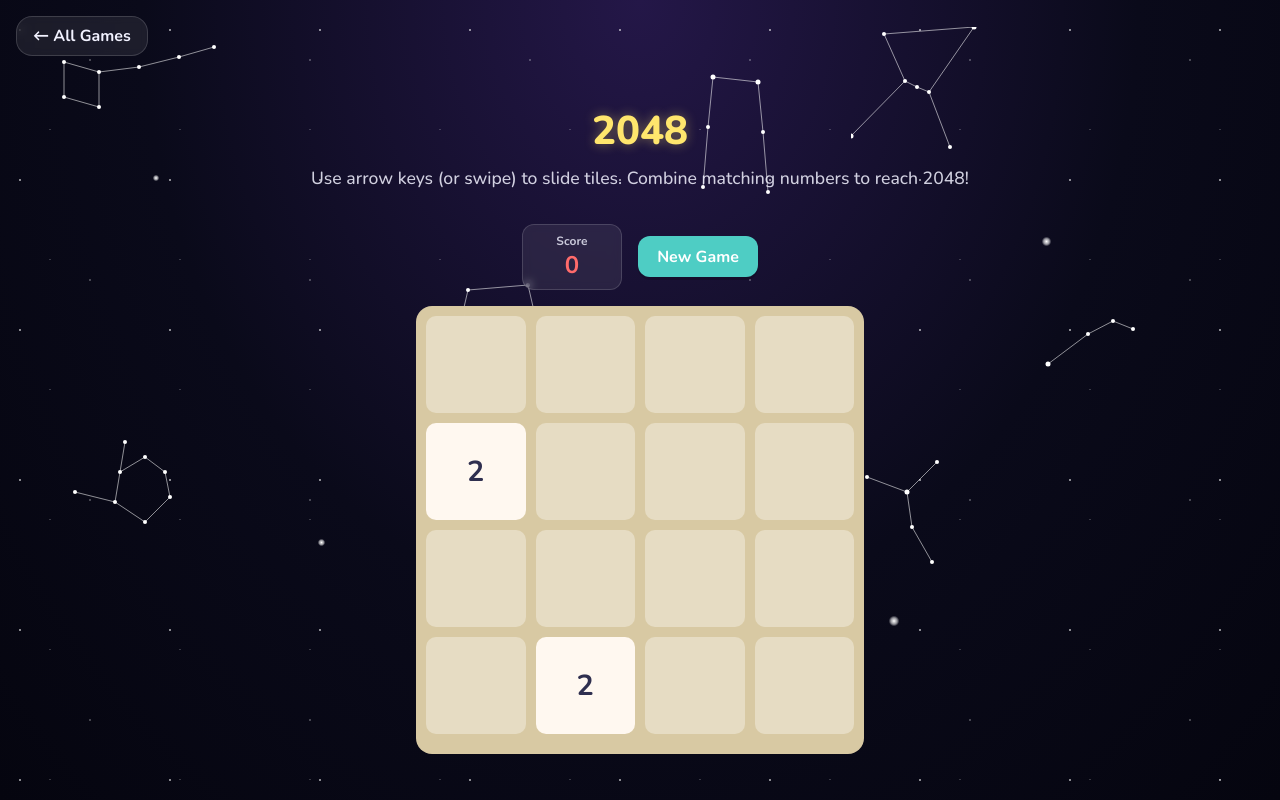
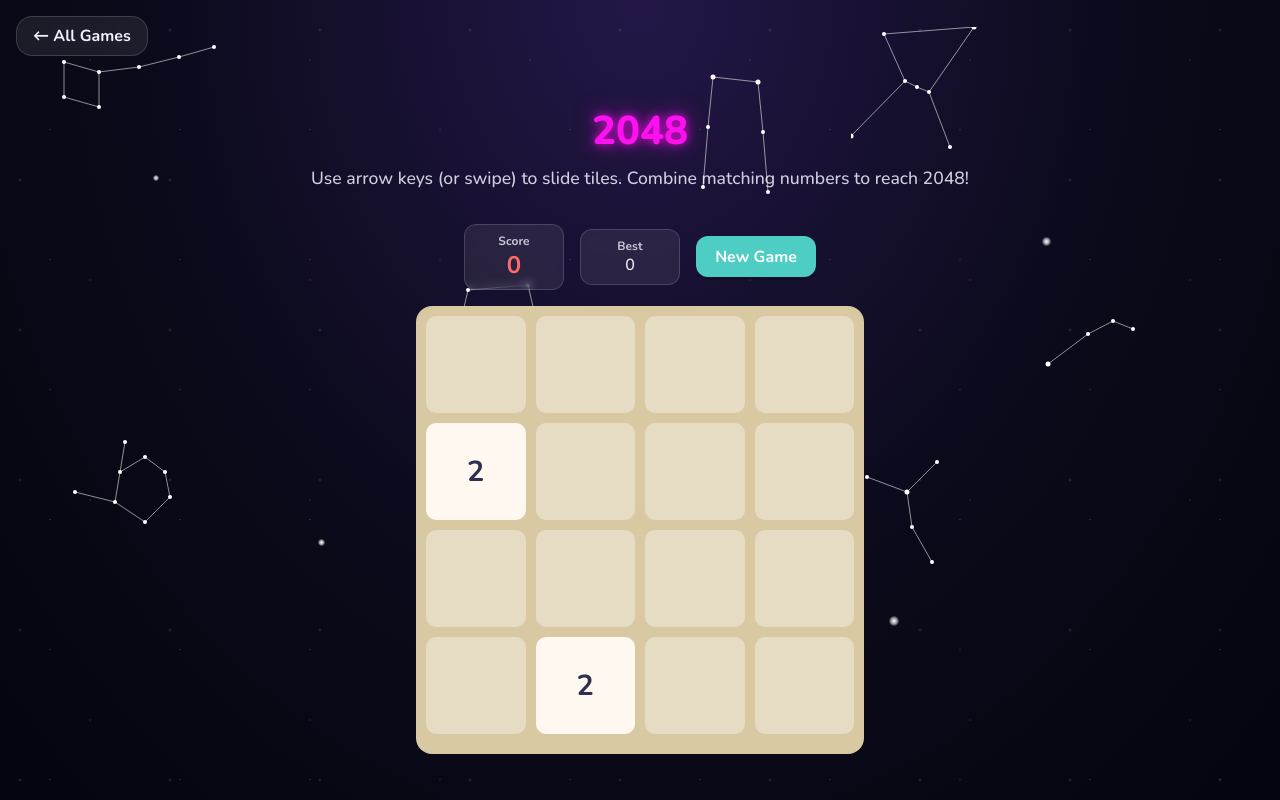
Before and after one commit to krsaurabh1/MSGames, a plain HTML site: page games/2048/index.html in a window 1280 px wide. Drawn offline with nearby package versions, Linux system fonts and the light colour scheme.

Commit message:
Add neon pink header, twinkling stars, and best-score tracking
Header now uses a bright neon pink glow, the starfield pulses with
two independently-timed twinkle animations, and 2048 saves the
player's best score locally via localStorage.

Co-Authored-By: Claude Sonnet 5 <noreply@anthropic.com>

```diff
--- a/games/2048/index.html
+++ b/games/2048/index.html
@@ -21,6 +21,10 @@
         <span class="label">Score</span>
         <span id="score">0</span>
       </div>
+      <div class="score-box">
+        <span class="label">Best</span>
+        <span id="best-score">0</span>
+      </div>
       <button id="new-game">New Game</button>
     </div>
 
--- a/games/2048/script.js
+++ b/games/2048/script.js
@@ -1,11 +1,14 @@
 const SIZE = 4;
+const BEST_SCORE_KEY = "2048-best-score";
 const boardEl = document.getElementById("board");
 const scoreEl = document.getElementById("score");
+const bestScoreEl = document.getElementById("best-score");
 const messageEl = document.getElementById("message");
 const messageTextEl = document.getElementById("message-text");
 
 let grid = [];
 let score = 0;
+let bestScore = Number(localStorage.getItem(BEST_SCORE_KEY)) || 0;
 let hasWon = false;
 let gameOver = false;
 
@@ -64,6 +67,12 @@ function render() {
   }
 
   scoreEl.textContent = score;
+
+  if (score > bestScore) {
+    bestScore = score;
+    localStorage.setItem(BEST_SCORE_KEY, String(bestScore));
+  }
+  bestScoreEl.textContent = bestScore;
 }
 
 function slideRowLeft(row) {
--- a/games/2048/style.css
+++ b/games/2048/style.css
@@ -1,4 +1,6 @@
 .game-wrap {
+  position: relative;
+  z-index: 1;
   max-width: 480px;
   margin: 0 auto;
   padding: 0 1rem 2rem;
--- a/shared/styles.css
+++ b/shared/styles.css
@@ -33,27 +33,8 @@ body {
     radial-gradient(circle, white 0%, rgba(255,255,255,0.55) 45%, transparent 75%),
     radial-gradient(circle, white 0%, rgba(255,255,255,0.55) 45%, transparent 75%),
     radial-gradient(circle, white 0%, rgba(255,255,255,0.55) 45%, transparent 75%),
-    radial-gradient(1.5px 1.5px at 20px 30px, white, transparent 100%),
-    radial-gradient(1px 1px at 90px 60px, rgba(255,255,255,0.85), transparent 100%),
-    radial-gradient(1px 1px at 50px 130px, rgba(255,255,255,0.7), transparent 100%),
     radial-gradient(ellipse at top, #241748 0%, #0a0a1a 55%, #05050f 100%);
-  background-repeat:
-    no-repeat,
-    no-repeat,
-    no-repeat,
-    no-repeat,
-    no-repeat,
-    no-repeat,
-    no-repeat,
-    no-repeat,
-    no-repeat,
-    no-repeat,
-    no-repeat,
-    no-repeat,
-    repeat,
-    repeat,
-    repeat,
-    no-repeat;
+  background-repeat: no-repeat;
   background-position:
     4% 6%,
     74% 4%,
@@ -67,9 +48,6 @@ body {
     82% 30%,
     70% 78%,
     25% 68%,
-    0 0,
-    0 0,
-    0 0,
     center;
   background-size:
     180px 100px,
@@ -84,14 +62,49 @@ body {
     9px 9px,
     10px 10px,
     7px 7px,
-    150px 150px,
-    220px 220px,
-    130px 130px,
     cover;
   background-attachment: fixed;
 }
 
+body::before,
+body::after {
+  content: "";
+  position: fixed;
+  inset: 0;
+  pointer-events: none;
+  z-index: 0;
+}
+
+body::before {
+  background-image:
+    radial-gradient(2px 2px at 20px 30px, white, transparent 100%),
+    radial-gradient(1.5px 1.5px at 90px 60px, rgba(255, 255, 255, 0.9), transparent 100%);
+  background-repeat: repeat;
+  background-size: 150px 150px, 220px 220px;
+  animation: twinkle-a 2.5s ease-in-out infinite;
+}
+
+body::after {
+  background-image: radial-gradient(1.5px 1.5px at 50px 130px, rgba(255, 255, 255, 0.9), transparent 100%);
+  background-repeat: repeat;
+  background-size: 130px 130px;
+  animation: twinkle-b 3.5s ease-in-out infinite;
+  animation-delay: 1s;
+}
+
+@keyframes twinkle-a {
+  0%, 100% { opacity: 0.15; }
+  50% { opacity: 1; }
+}
+
+@keyframes twinkle-b {
+  0%, 100% { opacity: 0.1; }
+  50% { opacity: 1; }
+}
+
 header.site-header {
+  position: relative;
+  z-index: 1;
   text-align: center;
   padding: 2rem 1rem 1rem;
 }
@@ -100,8 +113,8 @@ header.site-header h1 {
   font-size: 2.5rem;
   font-weight: 800;
   margin: 0;
-  color: var(--accent-3);
-  text-shadow: 0 0 12px rgba(255, 230, 109, 0.4);
+  color: #ff10f0;
+  text-shadow: 0 0 10px rgba(255, 16, 240, 0.8), 0 0 22px rgba(255, 16, 240, 0.5);
 }
 
 header.site-header p {
@@ -111,6 +124,8 @@ header.site-header p {
 }
 
 .back-link {
+  position: relative;
+  z-index: 1;
   display: inline-block;
   margin: 1rem;
   padding: 0.5rem 1rem;
@@ -128,6 +143,8 @@ header.site-header p {
 }
 
 .game-grid {
+  position: relative;
+  z-index: 1;
   display: grid;
   grid-template-columns: repeat(auto-fit, minmax(220px, 1fr));
   gap: 1.5rem;
```
